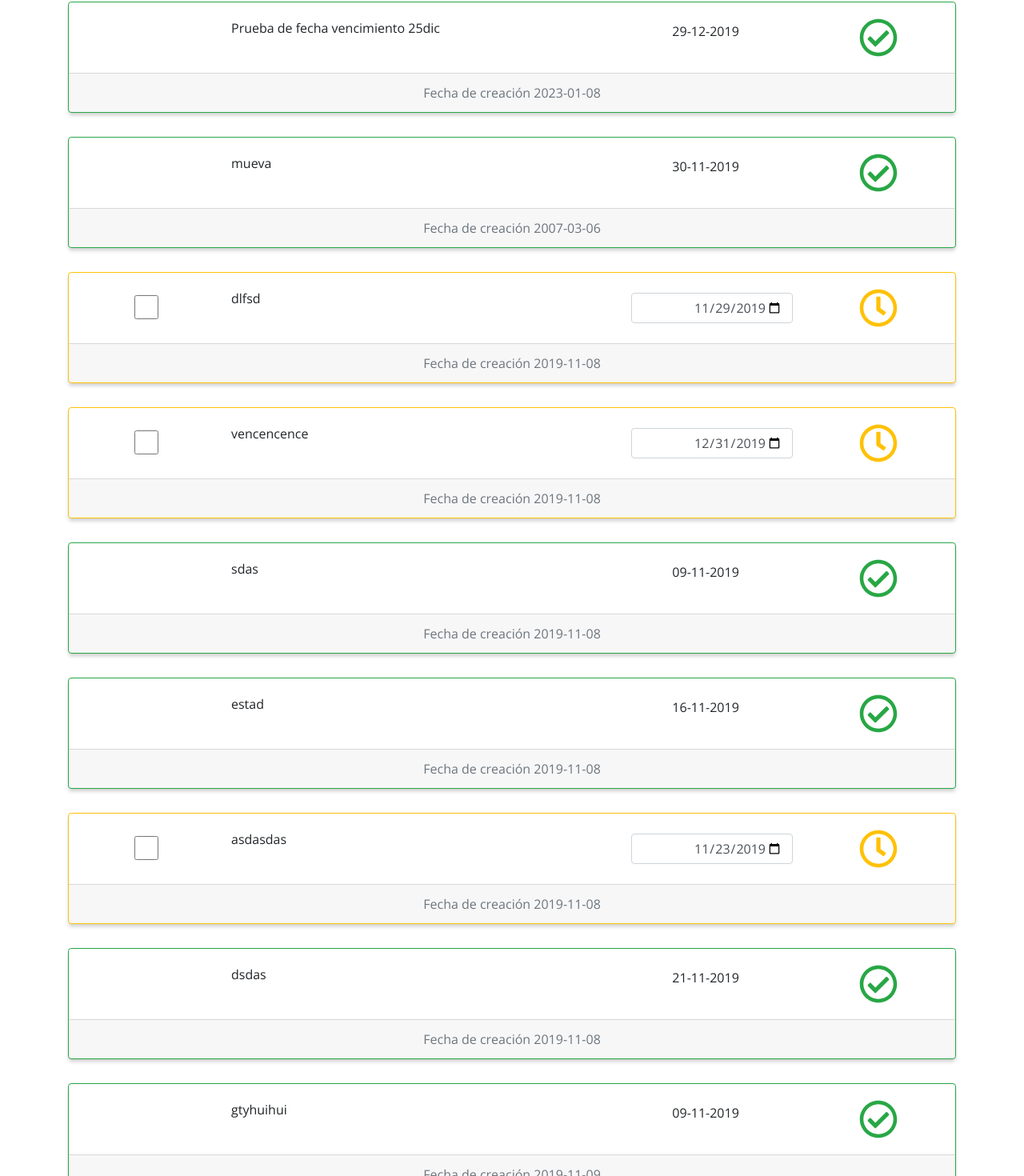
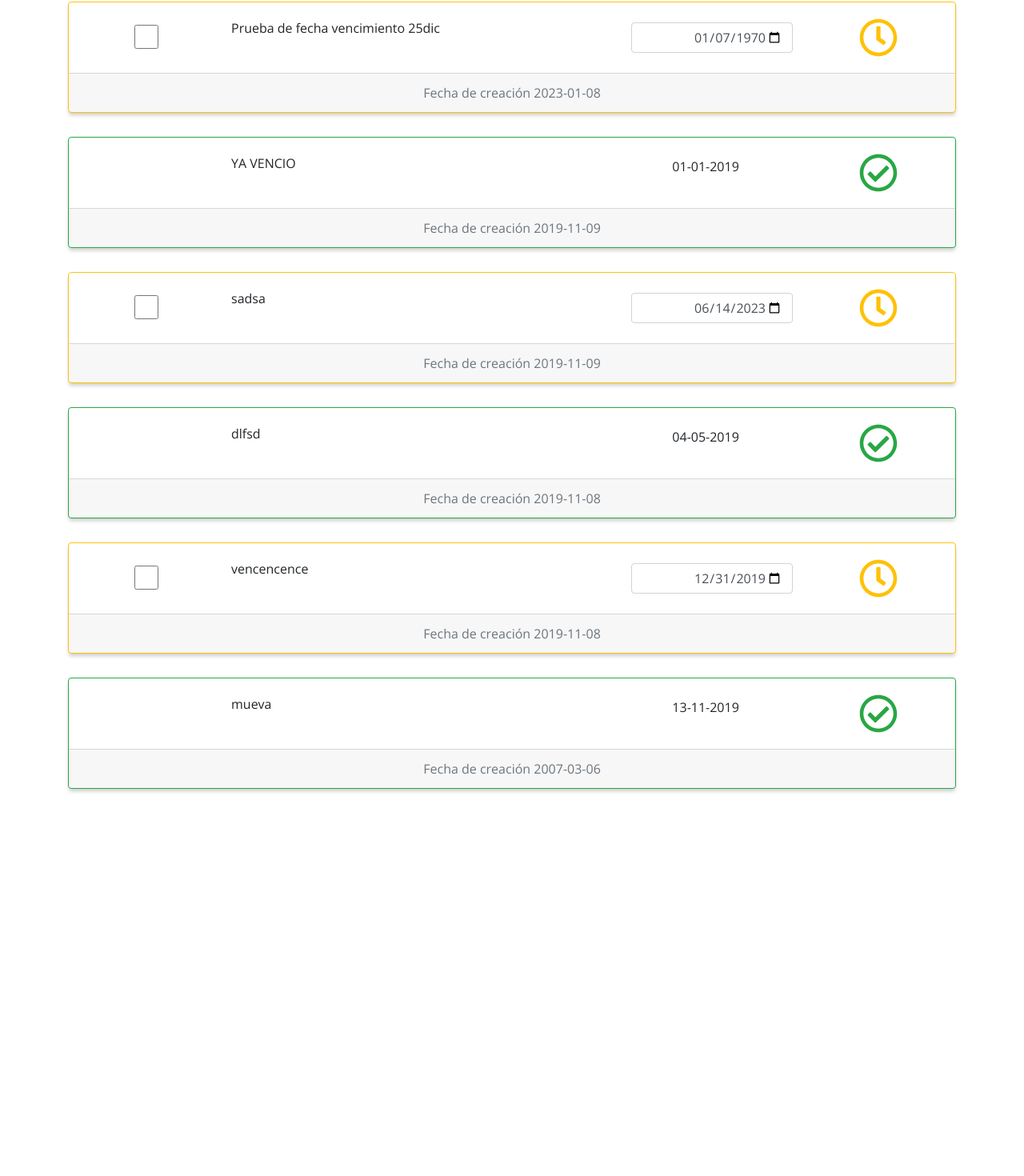
Before and after one commit to Cloiw/gp-test, a React (Create React App) app: page / in a window 1280 px wide. Shown: the part 211-1681 px from the top of the page at 80% size. After the commit the page ends 1227 px from the top, so only its background shows below. Built offline with nearby package versions, Linux system fonts and the light colour scheme; data requests are answered from the project's data file.

Commit message:
arreglando funcion  de orden y cambio de fecha

```diff
--- a/db.json
+++ b/db.json
@@ -2,22 +2,22 @@
   "tasks": [
     {
       "creation_date": 1673171200000,
-      "expiration_date": 1577577600000,
-      "status": 0,
+      "expiration_date": 518400000,
+      "status": 1,
       "text": "Prueba de fecha  vencimiento 25dic",
       "id": 1
     },
     {
       "creation_date": 1173181200000,
-      "expiration_date": 1575072000000,
+      "expiration_date": 1573603200000,
       "status": 0,
       "text": "mueva",
       "id": 2
     },
     {
       "creation_date": 1573171200000,
-      "expiration_date": 1574985600000,
-      "status": 1,
+      "expiration_date": 1556928000000,
+      "status": 0,
       "text": "dlfsd",
       "id": 3
     },
@@ -29,39 +29,18 @@
       "id": 4
     },
     {
-      "creation_date": 1573171200000,
-      "expiration_date": 1573257600000,
+      "creation_date": 1573257600000,
+      "expiration_date": 1546300800000,
       "status": 0,
-      "text": "sdas",
+      "text": "YA VENCIO",
       "id": 5
     },
     {
-      "creation_date": 1573171200000,
-      "expiration_date": 1573862400000,
-      "status": 0,
-      "text": "estad",
+      "creation_date": 1573257600000,
+      "expiration_date": 1686700800000,
+      "status": 1,
+      "text": "sadsa",
       "id": 6
-    },
-    {
-      "creation_date": 1573171200000,
-      "expiration_date": 1574467200000,
-      "status": 1,
-      "text": "asdasdas",
-      "id": 7
-    },
-    {
-      "creation_date": 1573171200000,
-      "expiration_date": 1574294400000,
-      "status": 0,
-      "text": "dsdas",
-      "id": 8
-    },
-    {
-      "creation_date": 1573257600000,
-      "expiration_date": 1573257600000,
-      "status": 0,
-      "text": "gtyhuihui",
-      "id": 9
     }
   ]
 }
--- a/src/components/ContentView/index.jsx
+++ b/src/components/ContentView/index.jsx
@@ -5,13 +5,22 @@ import store from '../../store';
 import CreateTask from '../CreateTask';
 import TaskCard from '../TaskCard';
 import SortTask from '../SortTask';
-import { getTasks, releaseCheckedTasks } from '../../store/actions/tasks_action';
+import { getTasks, releaseCheckedTasks, sortTasks } from '../../store/actions/tasks_action';
 import './ContentView.css'
 
 class ContentView extends React.Component {
-  async componentDidMount(){
-    const { getTasks } = this.props;
+  async componentDidMount() {
+    const { getTasks, sortTasks, tasksData } = this.props;
     getTasks()
+    sortTasks(tasksData.sortBy, tasksData.tasks)
+  }
+
+  componentDidUpdate(prevProps, prevState) {
+    const { sortTasks, tasksData } = this.props;
+    if (prevProps.tasksData.tasks != tasksData.tasks) {
+      console.log("debugianding", prevProps.tasksData.tasks)
+      sortTasks(tasksData.sortBy, tasksData.tasks)
+      };
   }
 
   render (){
@@ -56,4 +65,4 @@ const mapStateToProps = state => {
   }
 }
 
-export default connect(mapStateToProps, {getTasks, releaseCheckedTasks}) (ContentView);
+export default connect(mapStateToProps, {getTasks, releaseCheckedTasks, sortTasks}) (ContentView);
--- a/src/components/ExpirationDate/index.js
+++ b/src/components/ExpirationDate/index.js
@@ -7,7 +7,6 @@ import './ExpirationDate.css'
 const ExpirationDate = ({date, status, updateDate, id}) => {
   const dateRef = useRef(null);
   const [currentDate, setDate] = React.useState(date);
-
   const newDate = () => {
     setDate(dateRef.current.value);
     updateDate(id, dateRef.current.value);
--- a/src/components/SortTask/index.js
+++ b/src/components/SortTask/index.js
@@ -8,13 +8,13 @@ import './SortTask.css'
 const SortTask = ({ sortTasks, tasksData }) => {
   const sortOption = useRef(null);
   const handleChange= () => {
-    console.log(sortOption.current.value);
+    console.log("handle change" , tasksData.tasks)
     sortTasks(sortOption.current.value, tasksData.tasks)
   }
 
   return (
     <Form.Group>
-      <Form.Control bsPrefix={"btn-light form-control"} ref={sortOption} onChange={handleChange}defaultValue={"created"} as="select">
+      <Form.Control bsPrefix={"btn-light form-control"} ref={sortOption} onChange={handleChange} defaultValue={"created"} as="select">
         <option value="created" disabled>Ordenar</option>
         <option value="created">Fecha de creación</option>
         <option value="expired">Fecha de vencimiento</option>
--- a/src/store/actions/tasks_action.js
+++ b/src/store/actions/tasks_action.js
@@ -17,7 +17,7 @@ export const checkedTasks = (isChecked, id) => {
 
 export const updateDate = (id, newDate) => {
   const newDateToTimeStamp = new Date(newDate).getTime();
-  const result = fetch(`http://localhost:3004/tasks/${id}`, {
+  fetch(`http://localhost:3004/tasks/${id}`, {
     method: 'PATCH',
     headers: {
     'Content-Type': 'application/json'
@@ -28,7 +28,7 @@ export const updateDate = (id, newDate) => {
   })
   return {
     type: 'UPDATE_DATE',
-    payload: newDate,
+    payload: newDateToTimeStamp,
     id: id
   }
 }
@@ -37,7 +37,7 @@ export const sortTasks = (sortBy, data) => {
   let orderResult;
   if ( sortBy === 'expired' ) {
     orderResult = data.sort((a, b) => {
-    return  a.expiration_date - b.expiration_date
+      return  a.expiration_date - b.expiration_date
     });
   } else if ( sortBy === 'status' ) {
     orderResult = data.sort((a, b) => {
@@ -51,11 +51,10 @@ export const sortTasks = (sortBy, data) => {
 
   return {
     type: 'SORT_TASKS',
-    payload: orderResult
+    payload: orderResult,
+    sortBy: sortBy
   }
 }
-
-
 
 export const releaseCheckedTasks = ( checkedTasks ) => {
   const objectLength = Object.keys(checkedTasks).length;
--- a/src/store/reducers/tasks_reducer.js
+++ b/src/store/reducers/tasks_reducer.js
@@ -2,7 +2,8 @@ const initialState = {
   tasks: [],
   checkedTasks: {},
   releasedTasks: [],
-  updatedDates: []
+  updatedDates: [],
+  sortBy: "created"
  };
 
 export default ( state = initialState, action ) => {
@@ -24,10 +25,12 @@ export default ( state = initialState, action ) => {
 
     case 'SORT_TASKS':
       return Object.assign({},state,{
-        tasks: action.payload
+        tasks: action.payload,
+        sortBy: action.sortBy
       });
 
     case 'UPDATE_DATE':
+      console.log("cambiando fecha")
       let oldTasks = [...state.tasks];
       const newUpdateDate = action.payload;
       for(let i = 0; i < oldTasks.length ; i++){
```
